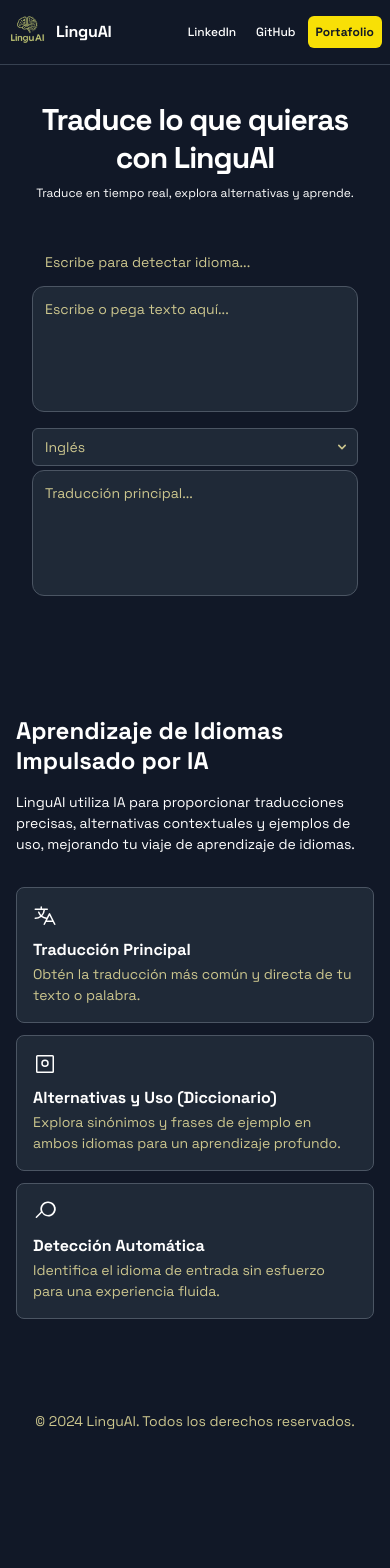
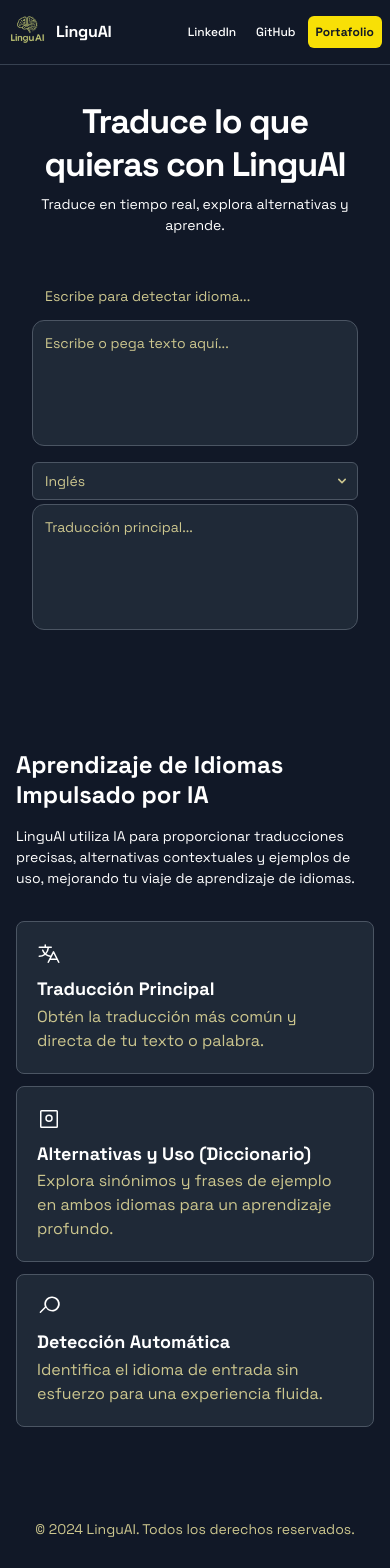
Before and after one commit to JohanMorales211/language-ai, an Angular app: page /home in a window 390 px wide. Shown: the top 1568 px of the page. Before the commit the page ends 1472 px from the top, so only its background shows below. Built offline with nearby package versions, Linux system fonts and the light colour scheme.

Commit message:
fix: Update translation API prompt for clarity and structure, enhance error handling messages

```diff
--- a/src/app/pages/home/home.component.html
+++ b/src/app/pages/home/home.component.html
@@ -11,10 +11,10 @@
 
               <div class="flex flex-col gap-2 text-center mb-4 sm:mb-6">
                 <h1
-                  class="text-white text-3xl sm:text-4xl lg:text-5xl font-black leading-tight tracking-[-0.033em] @[480px]:text-5xl @[480px]:font-black @[480px]:leading-tight @[480px]:tracking-[-0.033em]">
+                  class="text-white text-[34px] sm:text-4xl lg:text-5xl font-black leading-tight tracking-[-0.033em] @[480px]:text-5xl @[480px]:font-black @[480px]:leading-tight @[480px]:tracking-[-0.033em]">
                   Traduce lo que quieras con LinguAI
                 </h1>
-                <h2 class="text-white text-xs sm:text-sm lg:text-base font-normal leading-normal @[480px]:text-base @[480px]:font-normal @[480px]:leading-normal">
+                <h2 class="text-white text-sm lg:text-base font-normal leading-normal @[480px]:text-base @[480px]:font-normal @[480px]:leading-normal">
                   Traduce en tiempo real, explora alternativas y aprende.
                 </h2>
               </div>
@@ -118,33 +118,33 @@
             </p>
           </div>
           <div class="grid grid-cols-1 sm:grid-cols-[repeat(auto-fit,minmax(200px,1fr))] gap-3 p-0">
-            <div class="flex flex-1 gap-3 rounded-lg border border-[#4b5563] bg-[#1f2937] p-4 flex-col">
+            <div class="flex flex-1 gap-3 rounded-lg border border-[#4b5563] bg-[#1f2937] p-5 sm:p-4 flex-col">
               <div class="text-white" data-icon="Translate" data-size="24px" data-weight="regular">
                 <svg xmlns="http://www.w3.org/2000/svg" width="24px" height="24px" fill="currentColor" viewBox="0 0 256 256">
                   <path d="M239.15,212.42l-56-112a8,8,0,0,0-14.31,0l-21.71,43.43A88,88,0,0,1,100,126.93,103.65,103.65,0,0,0,127.69,64H152a8,8,0,0,0,0-16H96V32a8,8,0,0,0-16,0V48H24a8,8,0,0,0,0,16h87.63A87.76,87.76,0,0,1,88,116.35a87.74,87.74,0,0,1-19-31,8,8,0,1,0-15.08,5.34A103.63,103.63,0,0,0,76,127a87.55,87.55,0,0,1-52,17,8,8,0,0,0,0,16,103.46,103.46,0,0,0,64-22.08,104.18,104.18,0,0,0,51.44,21.31l-26.6,53.19a8,8,0,0,0,14.31,7.16L140.94,192h70.11l13.79,27.58A8,8,0,0,0,232,224a8,8,0,0,0,7.15-11.58ZM148.94,176,176,121.89,203.05,176Z"></path>
                 </svg>
               </div>
               <div class="flex flex-col gap-1">
-                <h2 class="text-white text-base lg:text-lg font-bold leading-tight">Traducción Principal</h2>
-                <p class="text-[#ccc68e] text-sm lg:text-base font-normal leading-normal">Obtén la traducción más común y directa de tu texto o palabra.</p>
+                <h2 class="text-white text-lg sm:text-base lg:text-lg font-bold leading-tight">Traducción Principal</h2>
+                <p class="text-[#ccc68e] text-base sm:text-sm lg:text-base font-normal leading-normal">Obtén la traducción más común y directa de tu texto o palabra.</p>
               </div>
             </div>
-            <div class="flex flex-1 gap-3 rounded-lg border border-[#4b5563] bg-[#1f2937] p-4 flex-col">
+            <div class="flex flex-1 gap-3 rounded-lg border border-[#4b5563] bg-[#1f2937] p-5 sm:p-4 flex-col">
               <div class="text-white" data-icon="FilePpt" data-size="24px" data-weight="regular">
                  <svg xmlns="http://www.w3.org/2000/svg" width="24px" height="24px" fill="currentColor" viewBox="0 0 256 256"><path d="M208,32H48A16,16,0,0,0,32,48V208a16,16,0,0,0,16,16H208a16,16,0,0,0,16-16V48A16,16,0,0,0,208,32Zm0,176H48V48H208V208ZM128,80a40,40,0,1,1-40,40A40,40,0,0,1,128,80Zm0,64a24,24,0,1,0-24-24A24,24,0,0,0,128,144Z"></path></svg>
               </div>
               <div class="flex flex-col gap-1">
-                <h2 class="text-white text-base lg:text-lg font-bold leading-tight">Alternativas y Uso (Diccionario)</h2>
-                <p class="text-[#ccc68e] text-sm lg:text-base font-normal leading-normal">Explora sinónimos y frases de ejemplo en ambos idiomas para un aprendizaje profundo.</p>
+                <h2 class="text-white text-lg sm:text-base lg:text-lg font-bold leading-tight">Alternativas y Uso (Diccionario)</h2>
+                <p class="text-[#ccc68e] text-base sm:text-sm lg:text-base font-normal leading-normal">Explora sinónimos y frases de ejemplo en ambos idiomas para un aprendizaje profundo.</p>
               </div>
             </div>
-            <div class="flex flex-1 gap-3 rounded-lg border border-[#4b5563] bg-[#1f2937] p-4 flex-col">
+            <div class="flex flex-1 gap-3 rounded-lg border border-[#4b5563] bg-[#1f2937] p-5 sm:p-4 flex-col">
               <div class="text-white" data-icon="Article" data-size="24px" data-weight="regular">
                 <svg xmlns="http://www.w3.org/2000/svg" width="24px" height="24px" fill="currentColor" viewBox="0 0 256 256"><path d="M160,16A80,80,0,0,0,83.29,124.71L30.34,177.66a8,8,0,0,0,0,11.31,8,8,0,0,0,11.32,0L94.59,136A79.93,79.93,0,1,0,160,16Zm0,144a64,64,0,1,1,64-64A64.07,64.07,0,0,1,160,160Z"></path></svg>
               </div>
               <div class="flex flex-col gap-1">
-                <h2 class="text-white text-base lg:text-lg font-bold leading-tight">Detección Automática</h2>
-                <p class="text-[#ccc68e] text-sm lg:text-base font-normal leading-normal">Identifica el idioma de entrada sin esfuerzo para una experiencia fluida.</p>
+                <h2 class="text-white text-lg sm:text-base lg:text-lg font-bold leading-tight">Detección Automática</h2>
+                <p class="text-[#ccc68e] text-base sm:text-sm lg:text-base font-normal leading-normal">Identifica el idioma de entrada sin esfuerzo para una experiencia fluida.</p>
               </div>
             </div>
           </div>
```
Also changed, not shown: src/app/pages/home/home.component.ts (+52 -35 lines).
